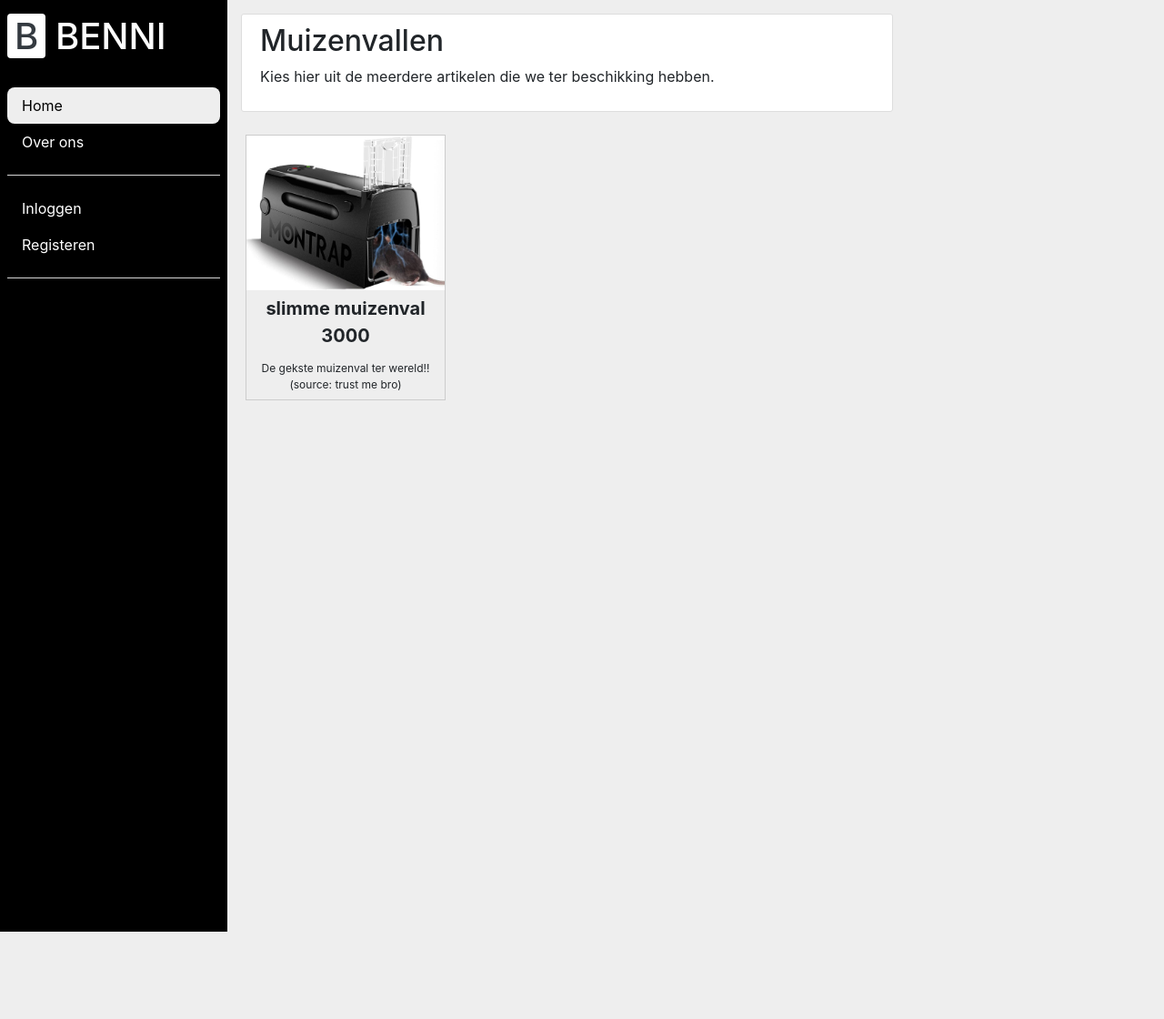
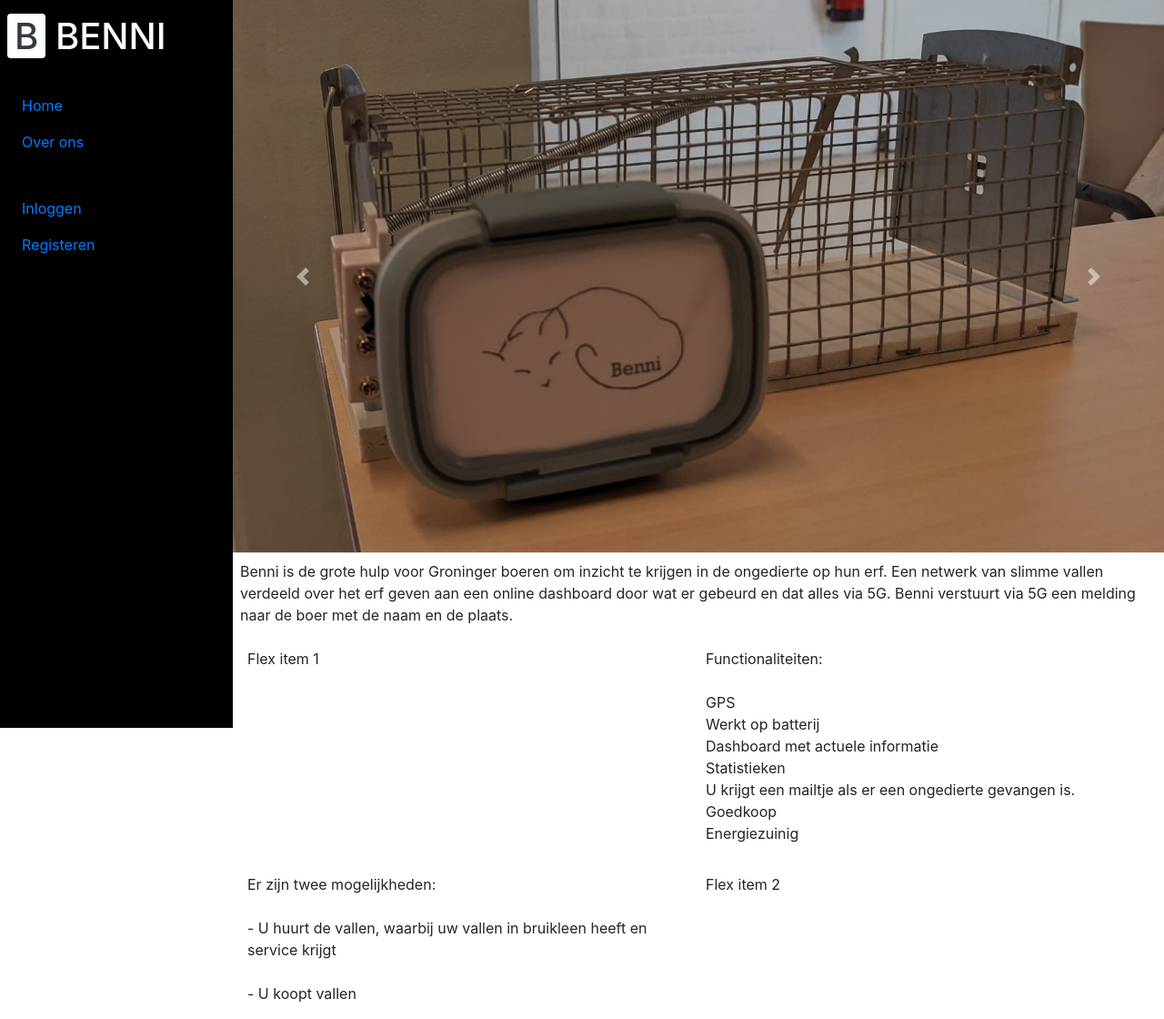
Before and after one commit to friedelschoen/iot-project, a Flask app: page / in a window 1280 px wide. Shown: the whole page at 91% size. Before the commit the page ends 1024 px from the top, so only its background shows below. Run offline with Flask 2, Linux system fonts and the light colour scheme; some libraries are stand-ins or nearby versions.

Commit message:
second merge

```diff
--- a/server/routes.py
+++ b/server/routes.py
@@ -24,16 +24,7 @@ def validate_mac(mac):
 
 @app.route("/")
 def index():
-    form = LoginForm()
-    return render_template('index.html', form=form)
-
-
-""" about.html route """
-
-
-@app.route("/about")
-def about():
-    return render_template('about.html', title='Over ons')
+    return render_template('index.html')
 
 
 """ home.html route """
--- a/server/static/main.css
+++ b/server/static/main.css
@@ -1,48 +1,26 @@
-
-body{
-  background: #eee;
-}
-
 #side_nav{
   background: #000;
-  width: 250px;
-  min-height: 1024px;
-}
-
-nav{
- margin-bottom: 10px;
-
-
+  list-style-type: none;
+  margin: 0;
+  padding: 0;
+  width: 20%;
+  position: fixed;
+  height: 100%;
 }
 
 .content{
-  min-height: 100vh;
-  width: 100%;
-}
-hr.h-color{
-  background:#eee
-
+  margin-left: 20%;
+  width:80%;
 }
 
-.col-7 {
-
-  padding-top: 15px;
-
-}
-.sidebar li.active{
-  background:#eee;
-  border-radius: 8px;
-
+.carousel .carousel-item {
+  max-height: 700px;
 }
 
-.sidebar li.active a, .sidebar li.active a:hover {
-color:#000
+.carousel-item img {
+  height: 50%;
+  width: 50%;
 }
-
-.sidebar li a{
-color:#fff;
-}
-
 
 .content-section {
   background: #ffffff;
@@ -52,8 +30,9 @@ color:#fff;
   margin-bottom: 20px;
 }
 
-
-
+#kutcss{
+  width: 50%;
+}
 .account-img {
   height: 125px;
   width: 125px;
@@ -73,15 +52,3 @@ color:#fff;
   height: 300px;
   border: #aaa solid 1px;
 }
-
-@media(max-width: 767px){
-  #side_nav{
-     margin-left: -250px;
-     position: fixed;
-     min-height: 100vh;
-     z-index: 1;
-  }
-  #side_nav.active{
-     margin-left: 0;
-  }
- }
--- a/server/templates/index.html
+++ b/server/templates/index.html
@@ -1,70 +1,60 @@
 {% extends "layout.html" %}
 {% block content %}
-<article class="media content-section">
+<div id="carouseldiv">
+  <div id="carouselExampleControls" class="carousel slide" data-ride="carousel">
+    <div class="carousel-inner">
+      <div class="carousel-item active">
+        <img class="d-block w-100" src="{{url_for('static', filename='product_pics/Benni.jpg')}}" alt="First slide">
+      </div>
+      <div class="carousel-item">
+        <img class="d-block w-100" src="{{url_for('static', filename='product_pics/Dashboard.jpg')}}" alt="Second slide">
+      </div>
+    </div>
+    <a class="carousel-control-prev" href="#carouselExampleControls" role="button" data-slide="prev">
+      <span class="carousel-control-prev-icon" aria-hidden="true"></span>
+      <span class="sr-only">Previous</span>
+    </a>
+    <a class="carousel-control-next" href="#carouselExampleControls" role="button" data-slide="next">
+      <span class="carousel-control-next-icon" aria-hidden="true"></span>
+      <span class="sr-only">Next</span>
+    </a>
+  </div>
+</div>
+<div class="d-flex flex-column">
+   <div class="p-2">
+    <article>
+      Benni is de grote hulp voor Groninger boeren om inzicht te krijgen in de ongedierte op hun erf. Een netwerk van slimme vallen verdeeld over het erf geven aan een online dashboard door wat er gebeurd en dat alles via 5G. Benni verstuurt via 5G een melding naar de boer met de naam en de plaats.
+    </article>
+  </div>
+  <div class="p-2">
+    <div class="d-flex flex-row">
+      <div class="p-2" id="kutcss">Flex item 1</div>
+      <div class="p-2" id="kutcss">
+        Functionaliteiten:</br>
+      </br>
+        GPS</br>
+        Werkt op batterij</br>
+        Dashboard met actuele informatie</br>
+        Statistieken</br>
+        U krijgt een mailtje als er een ongedierte gevangen is.</br>
+        Goedkoop</br>
+        Energiezuinig</br>
 
-  <div class="media-body">
-    <h2> Muizenvallen</h2>
-
-    <p>Kies hier uit de meerdere artikelen die we ter beschikking hebben.</p>
-
+      </div>
+    </div>
   </div>
-
-</article>
-
-<!DOCTYPE html>
-<html>
-
-<head>
-  <style>
-    div.gallery {
-      margin: 5px;
-      border: 1px solid #ccc;
-      float: left;
-      width: 220px;
-    }
-
-    div.gallery:hover {
-      border: 1.5px solid #777;
-    }
-
-    div.gallery img {
-      width: 100%;
-      height: auto;
-    }
-
-    div.title {
-      padding: 5px;
-      text-align: center;
-      font-size: 20px;
-
-      font-weight: bold;
-    }
-
-    div.desc {
-      padding: 7px;
-      text-align: center;
-      font-size: 12px;
-
-    }
-  </style>
-
-
-</head>
-
-<body>
-  <div class="gallery">
-    <!----  <a target="_blank" href=""> -->
-    <img src="../static/product_pics/muizenval1.jpg" alt="Cinque Terre" width="800" height="600">
-    </a>
-    <div class="title">slimme muizenval 3000</div>
-    <div class="desc">De gekste muizenval ter wereld!! (source: trust me bro)</div>
-
+  <div class="p-2">
+    <div class="d-flex flex-row">
+      <div class="p-2" id="kutcss">
+        Er zijn twee mogelijkheden:</br>
+      </br>
+        - U huurt de vallen, waarbij uw vallen in bruikleen heeft en service krijgt</br>
+      </br>
+        - U koopt vallen
+      </div>
+      <div class="p-2" id="kutcss">Flex item 2</div>
+    </div>
   </div>
-
-
-
-</body>
-
-</html>
+</div>
 
 {% endblock content %}
--- a/server/templates/layout.html
+++ b/server/templates/layout.html
@@ -61,30 +61,25 @@
 </head>
 
 <body>
-
-
-    <div class="main-container d-flex">
     <div class="sidebar" id="side_nav">
         <div class="header-box px-2 pt-3 pb-4">
             <h1 class="fs-4"><span class="bg-white text-dark rounded shadow px-2 me-2">B</span> <span
                     class="text-white">BENNI</span></h1>
-
         </div>
 
         <ul class="list-unstyled px-2">
             <li class=""><a href="{{ url_for('index') }}" class="text-decoration-none px-3 py-2 d-block"><i
                         class="far fa-map-marker-question"></i>Home</a></li>
-                <li class=""><a href="{{ url_for('about') }}" class="text-decoration-none px-3 py-2 d-block"><i
-                            class="far fa-map-marker-question"></i>Over ons</a></li>
-
             {% if current_user.is_authenticated %}
             <li class=""><a href="{{ url_for('traps') }}" class="text-decoration-none px-3 py-2 d-block"><i
                         class="far fa-tachometer-alt"></i>Dashboard</a></li>
-                <li class=""><a href="#" class="text-decoration-none px-3 py-2 d-block"><i
-                            class="far fa-plug"></i>Koppel een val</a></li>
+            <li class=""><a href="#" class="text-decoration-none px-3 py-2 d-block"><i class="far fa-plug"></i>Koppel
+                    een val</a></li>
             <li class=""><a href="{{ url_for('contact') }}" class="text-decoration-none px-3 py-2 d-block"><i
                         class="far fa-address-book"></i>Contact opnemen</a></li>
             {% endif %}
+            <li class=""><a href="#" class="text-decoration-none px-3 py-2 d-block"><i
+                        class="far fa-map-marker-question"></i>Over ons</a></li>
         </ul>
         <hr class="h-color mx-2">
 
@@ -102,23 +97,17 @@
             {% endif %}
         </ul>
         <hr class="h-color mx-2">
-
     </div>
-        <!-- content-->
-        <div class="col-7">
+    <div class="content">
         {% for category, message in get_flashed_messages(with_categories=true) %}
         <div class="alert alert-{{ category }}">
             {{ message }}
         </div>
         {% endfor %}
-            {% block content %}{% endblock %}
+        {% block content %}
+
+        {% endblock %}
     </div>
-
-
-        <script> src = "https:://cdn.jsdelivr.net/npm/ootstrapp@5.0.2/dist/js/bootstrap.bundle.min.js"</script>
-        <script> src = "https://ajax/googleapis.com/ajax/libs/jquery/3.6.0/jquery.min.js"</script>
-
-
 </body>
 
 </html>
```
Also changed, not shown: server/static/product_pics/Benni.jpg (added), server/static/product_pics/Benni.png (added), server/static/product_pics/Dashboard.jpg (added). Lines whose indentation alone changed are shown as unchanged.
